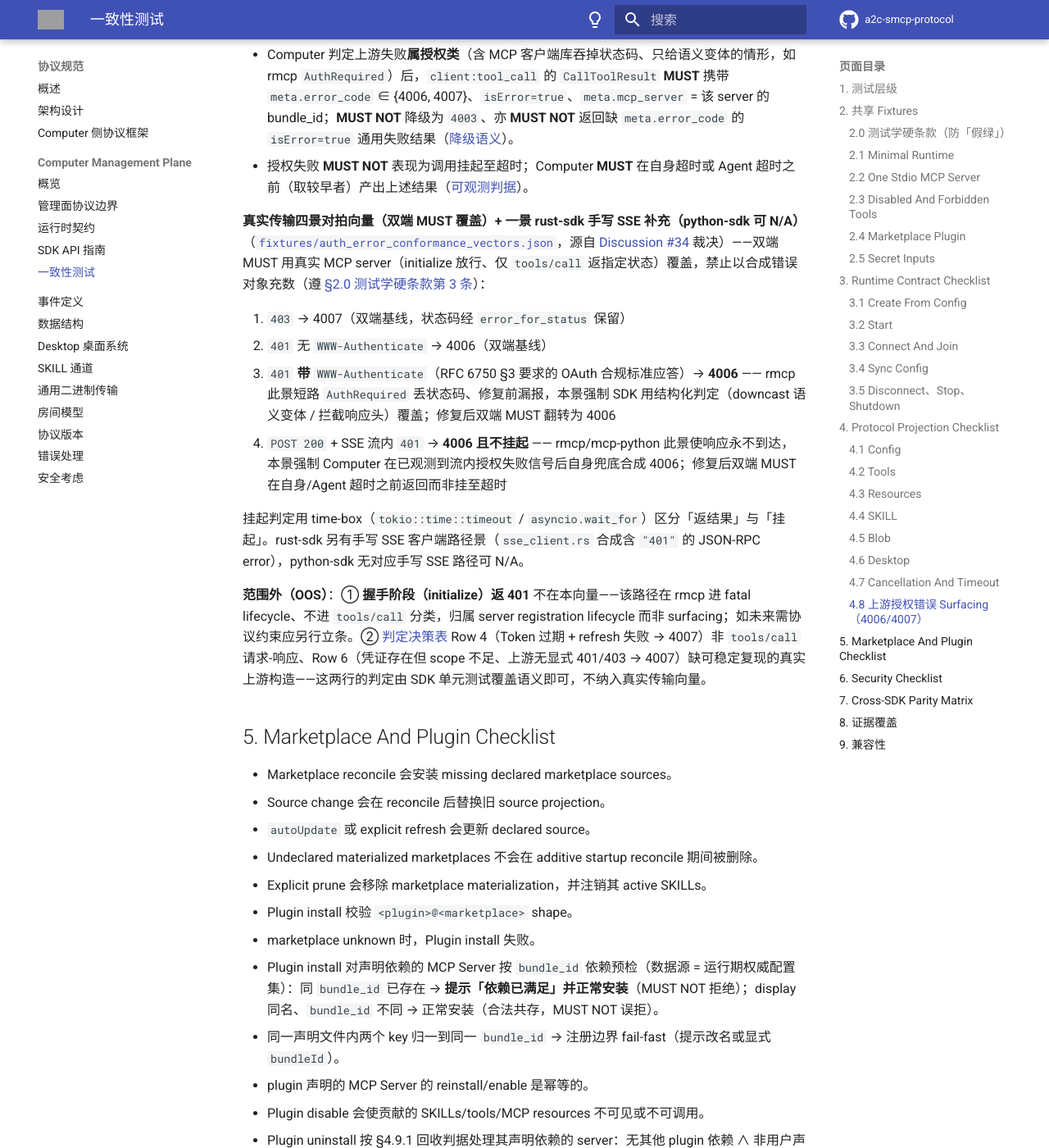
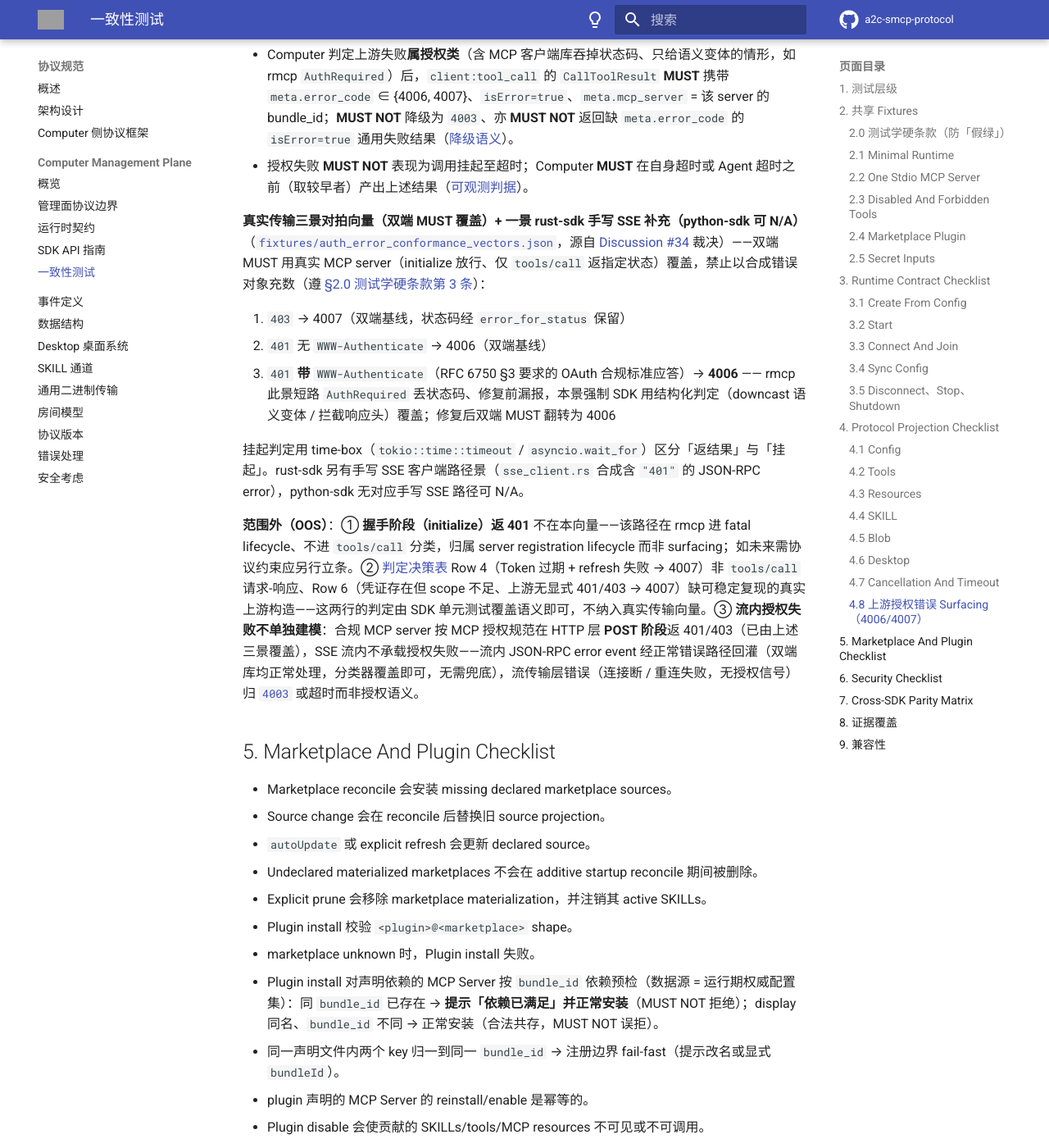
Before and after one commit to A2C-SMCP/a2c-smcp-protocol, an MkDocs documentation site: the page built from docs/specification/computer-management/conformance-tests.md, in a window 1280 px wide and 1400 px high, scrolled down 8012 px. Shown: the whole window at 82% size. Built offline with MkDocs 1.6.1 and Material for MkDocs 9.7.7, drawn with Linux system fonts in a browser that asks for light colours; comment, search, counter and statistics services are not loaded; the version menu is left out; grey boxes are pictures that could not be loaded.

Commit message:
docs(error-handling): 撤回 §4.8 景4(POST 200+SSE流内401)——源码核实为协议误判 (#35 收口)
景4 当初基于 rmcp Event::StreamResult「只 warn 不通知」的静态推演写入,源码核实为误读:StreamResult 是 SSE worker task 终止事件(形态B:流传输层错误),非「流内 error 消息」事件;流内 JSON-RPC error(形态A)走 Event::ServerMessage 正常回灌,双端库均不挂、分类器可达。形态A 无需兜底;形态B 无授权信号,按缺口B 措辞不归 4006(→4003/超时)。且 MCP 授权规范要求授权失败在 HTTP 层 POST 阶段返 401/403,流内不承载授权失败。

变更:fixtures 移除景4(5→4)+transport_coverage 加③流内不建模;conformance §4.8 四景→三景+OOS③;缺口B rationale 删 rust SSE 误判句+加流内不建模澄清。缺口A/B 条款不动。双端验收(rust#150/python#133)景1/2/3 全绿,景4 非双端缺口。

Co-Authored-By: Claude <noreply@anthropic.com>

```diff
--- a/docs/specification/computer-management/conformance-tests.md
+++ b/docs/specification/computer-management/conformance-tests.md
@@ -276,16 +276,15 @@ MCP 上游授权失败的 surfacing 属协议投影硬约束（[error-handling.m
 - Computer 判定上游失败**属授权类**（含 MCP 客户端库吞掉状态码、只给语义变体的情形，如 rmcp `AuthRequired`）后，`client:tool_call` 的 `CallToolResult` **MUST** 携带 `meta.error_code` ∈ {4006, 4007}、`isError=true`、`meta.mcp_server` = 该 server 的 bundle_id；**MUST NOT** 降级为 `4003`、亦 **MUST NOT** 返回缺 `meta.error_code` 的 `isError=true` 通用失败结果（[降级语义](../error-handling.md#降级语义授权类失败的硬映射)）。
 - 授权失败 **MUST NOT** 表现为调用挂起至超时；Computer **MUST** 在自身超时或 Agent 超时之前（取较早者）产出上述结果（[可观测判据](../error-handling.md#可观测判据禁止挂起至超时)）。
 
-**真实传输四景对拍向量（双端 MUST 覆盖）+ 一景 rust-sdk 手写 SSE 补充（python-sdk 可 N/A）**（[`fixtures/auth_error_conformance_vectors.json`](../fixtures/auth_error_conformance_vectors.json)，源自 [Discussion #34](https://github.com/A2C-SMCP/a2c-smcp-protocol/discussions/34) 裁决）——双端 MUST 用真实 MCP server（initialize 放行、仅 `tools/call` 返指定状态）覆盖，禁止以合成错误对象充数（遵 [§2.0 测试学硬条款第 3 条](#20-测试学硬条款防假绿)）：
+**真实传输三景对拍向量（双端 MUST 覆盖）+ 一景 rust-sdk 手写 SSE 补充（python-sdk 可 N/A）**（[`fixtures/auth_error_conformance_vectors.json`](../fixtures/auth_error_conformance_vectors.json)，源自 [Discussion #34](https://github.com/A2C-SMCP/a2c-smcp-protocol/discussions/34) 裁决）——双端 MUST 用真实 MCP server（initialize 放行、仅 `tools/call` 返指定状态）覆盖，禁止以合成错误对象充数（遵 [§2.0 测试学硬条款第 3 条](#20-测试学硬条款防假绿)）：
 
 1. `403` → 4007（双端基线，状态码经 `error_for_status` 保留）
 2. `401` 无 `WWW-Authenticate` → 4006（双端基线）
 3. `401` **带** `WWW-Authenticate`（RFC 6750 §3 要求的 OAuth 合规标准应答）→ **4006** —— rmcp 此景短路 `AuthRequired` 丢状态码、修复前漏报，本景强制 SDK 用结构化判定（downcast 语义变体 / 拦截响应头）覆盖；修复后双端 MUST 翻转为 4006
-4. `POST 200` + SSE 流内 `401` → **4006 且不挂起** —— rmcp/mcp-python 此景使响应永不到达，本景强制 Computer 在已观测到流内授权失败信号后自身兜底合成 4006；修复后双端 MUST 在自身/Agent 超时之前返回而非挂至超时
 
 挂起判定用 time-box（`tokio::time::timeout` / `asyncio.wait_for`）区分「返结果」与「挂起」。rust-sdk 另有手写 SSE 客户端路径景（`sse_client.rs` 合成含 `"401"` 的 JSON-RPC error），python-sdk 无对应手写 SSE 路径可 N/A。
 
-**范围外（OOS）**：① **握手阶段（initialize）返 401** 不在本向量——该路径在 rmcp 进 fatal lifecycle、不进 `tools/call` 分类，归属 server registration lifecycle 而非 surfacing；如未来需协议约束应另行立条。② [判定决策表](../error-handling.md#40064007-判定决策表) Row 4（Token 过期 + refresh 失败 → 4007）非 `tools/call` 请求-响应、Row 6（凭证存在但 scope 不足、上游无显式 401/403 → 4007）缺可稳定复现的真实上游构造——这两行的判定由 SDK 单元测试覆盖语义即可，不纳入真实传输向量。
+**范围外（OOS）**：① **握手阶段（initialize）返 401** 不在本向量——该路径在 rmcp 进 fatal lifecycle、不进 `tools/call` 分类，归属 server registration lifecycle 而非 surfacing；如未来需协议约束应另行立条。② [判定决策表](../error-handling.md#40064007-判定决策表) Row 4（Token 过期 + refresh 失败 → 4007）非 `tools/call` 请求-响应、Row 6（凭证存在但 scope 不足、上游无显式 401/403 → 4007）缺可稳定复现的真实上游构造——这两行的判定由 SDK 单元测试覆盖语义即可，不纳入真实传输向量。③ **流内授权失败不单独建模**：合规 MCP server 按 MCP 授权规范在 HTTP 层 **POST 阶段**返 401/403（已由上述三景覆盖），SSE 流内不承载授权失败——流内 JSON-RPC error event 经正常错误路径回灌（双端库均正常处理，分类器覆盖即可，无需兜底），流传输层错误（连接断 / 重连失败，无授权信号）归 [`4003`](../error-handling.md#工具调用错误码) 或超时而非授权语义。
 
 ## 5. Marketplace And Plugin Checklist
 
```
Also changed, not shown: docs/specification/error-handling.md (+3 -1 lines), docs/specification/fixtures/auth_error_conformance_vectors.json (+2 -11 lines).
